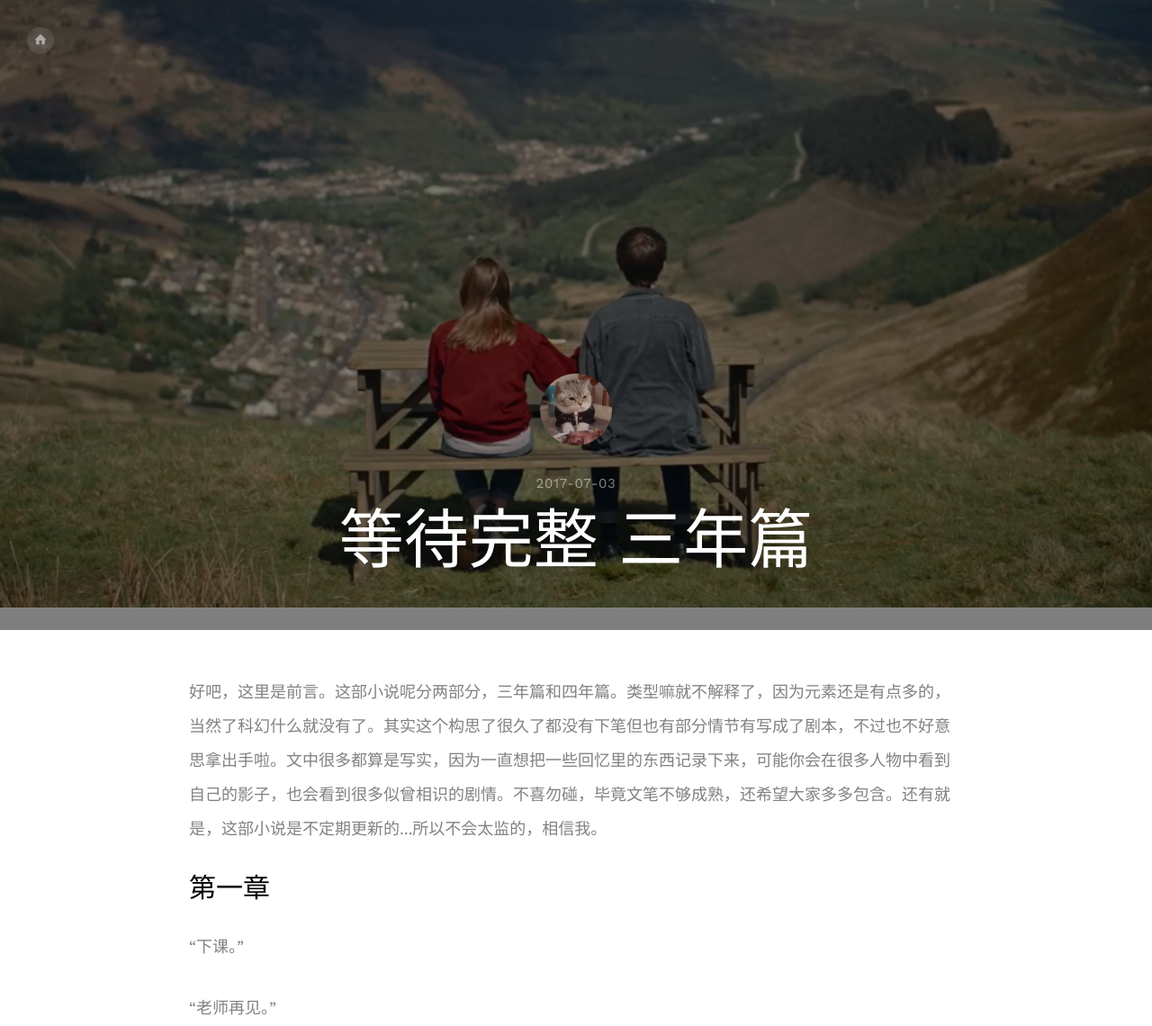
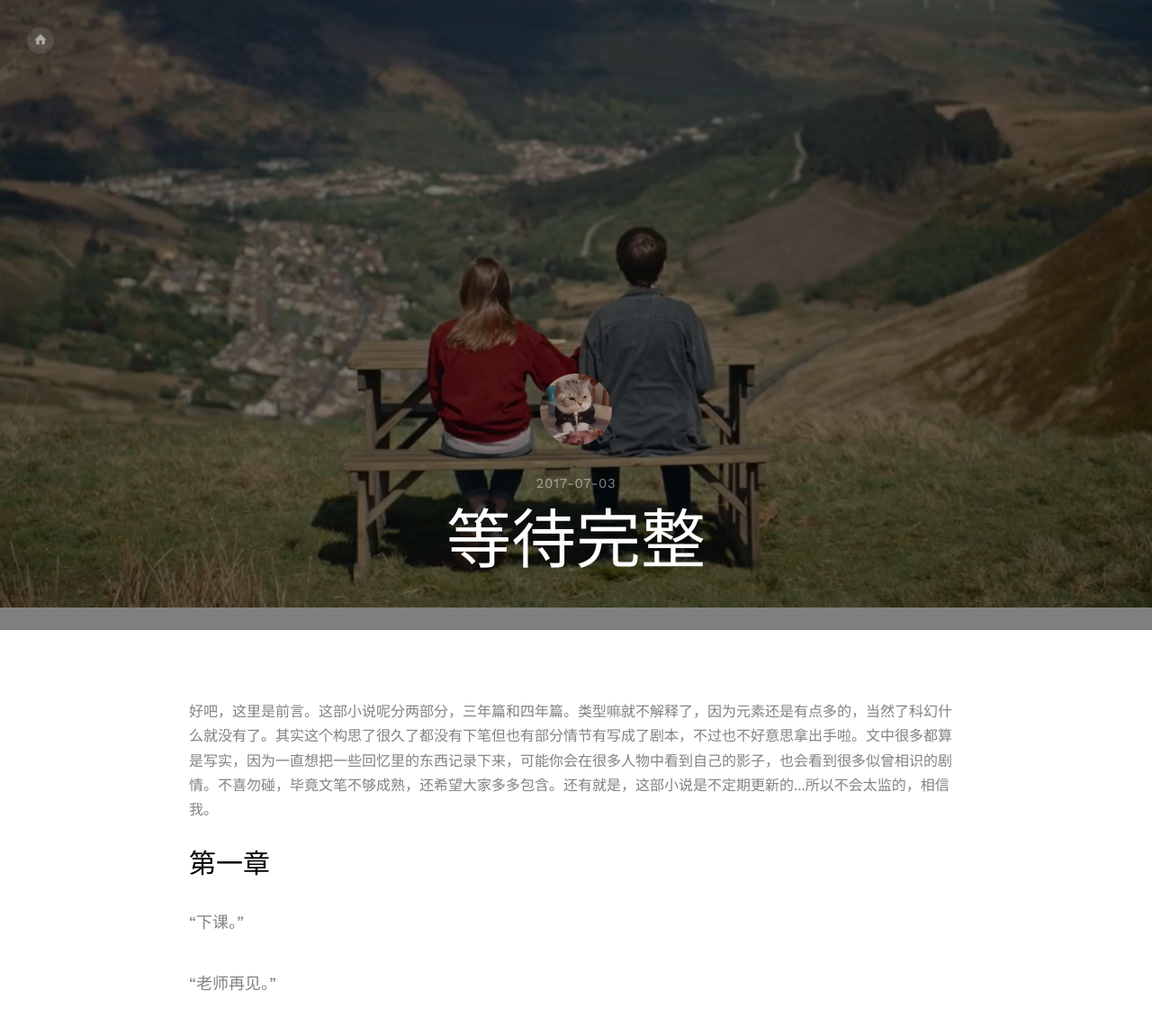
Before and after one commit to AmnesiacGarden/AmnesiacGarden.github.io, a plain HTML site: page html/Novel_ddwz.html in a window 1280 px wide. Shown: the top 1140 px of the page at 90% size. Drawn offline with nearby package versions, Linux system fonts and the light colour scheme; files whose address does not match are found by name.

Commit message:
2020-3-21

```diff
--- a/html/Novel_ddwz.html
+++ b/html/Novel_ddwz.html
@@ -3,7 +3,7 @@
 	<head>
 	<meta charset="utf-8">
 	<meta http-equiv="X-UA-Compatible" content="IE=edge">
-	<title>前言</title>
+	<title>等待完整</title>
 	<meta name="viewport" content="width=device-width, initial-scale=1">
 	<meta name="description" content="" />
 	<meta name="keywords" content="" />
@@ -52,16 +52,16 @@
 				</ul>
 			</nav>
 			<div class="page-title">
-				<img src="../img/head.jpg" alt="等待完整 三年篇">
+				<img src="../img/head.jpg" alt="等待完整">
 				<span>2017-07-03</span>
-				<h2>等待完整 三年篇</h2>
+				<h2>等待完整</h2>
 			</div>
 		</div>
 		<div id="fh5co-main-content">
 			<div class="fh5co-post">
 				<div class="fh5co-entry padding">
 					<div>
-						<p>好吧，这里是前言。这部小说呢分两部分，三年篇和四年篇。类型嘛就不解释了，因为元素还是有点多的，当然了科幻什么就没有了。其实这个构思了很久了都没有下笔但也有部分情节有写成了剧本，不过也不好意思拿出手啦。文中很多都算是写实，因为一直想把一些回忆里的东西记录下来，可能你会在很多人物中看到自己的影子，也会看到很多似曾相识的剧情。不喜勿碰，毕竟文笔不够成熟，还希望大家多多包含。还有就是，这部小说是不定期更新的...所以不会太监的，相信我。</p>
+						<br>好吧，这里是前言。这部小说呢分两部分，三年篇和四年篇。类型嘛就不解释了，因为元素还是有点多的，当然了科幻什么就没有了。其实这个构思了很久了都没有下笔但也有部分情节有写成了剧本，不过也不好意思拿出手啦。文中很多都算是写实，因为一直想把一些回忆里的东西记录下来，可能你会在很多人物中看到自己的影子，也会看到很多似曾相识的剧情。不喜勿碰，毕竟文笔不够成熟，还希望大家多多包含。还有就是，这部小说是不定期更新的...所以不会太监的，相信我。</p>
 
 						<h2>第一章</h2>
 						<p></p>
```
Also changed, not shown: html/Myself.html (+1 -1 lines), index.html (+34 -4 lines), img/Myself/image_1.JPG (deleted).
